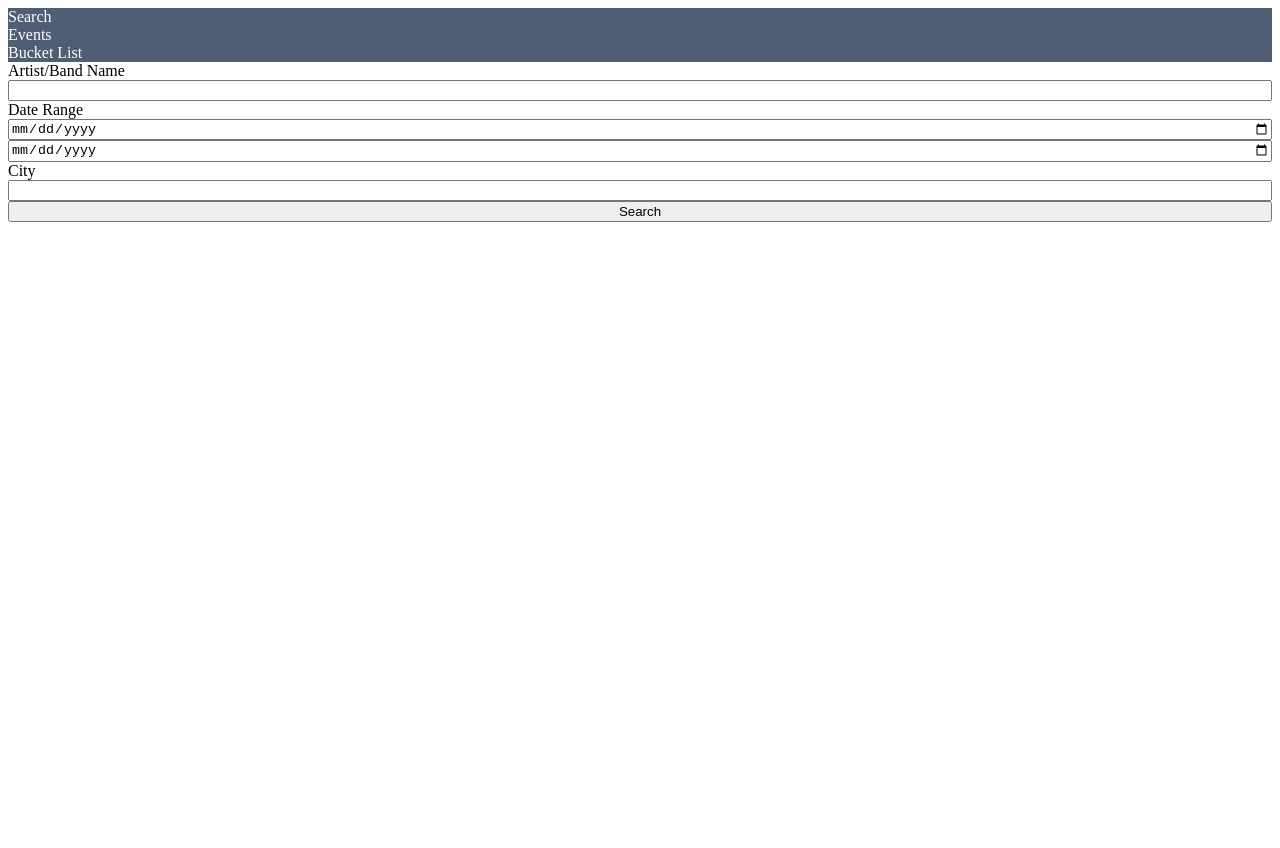
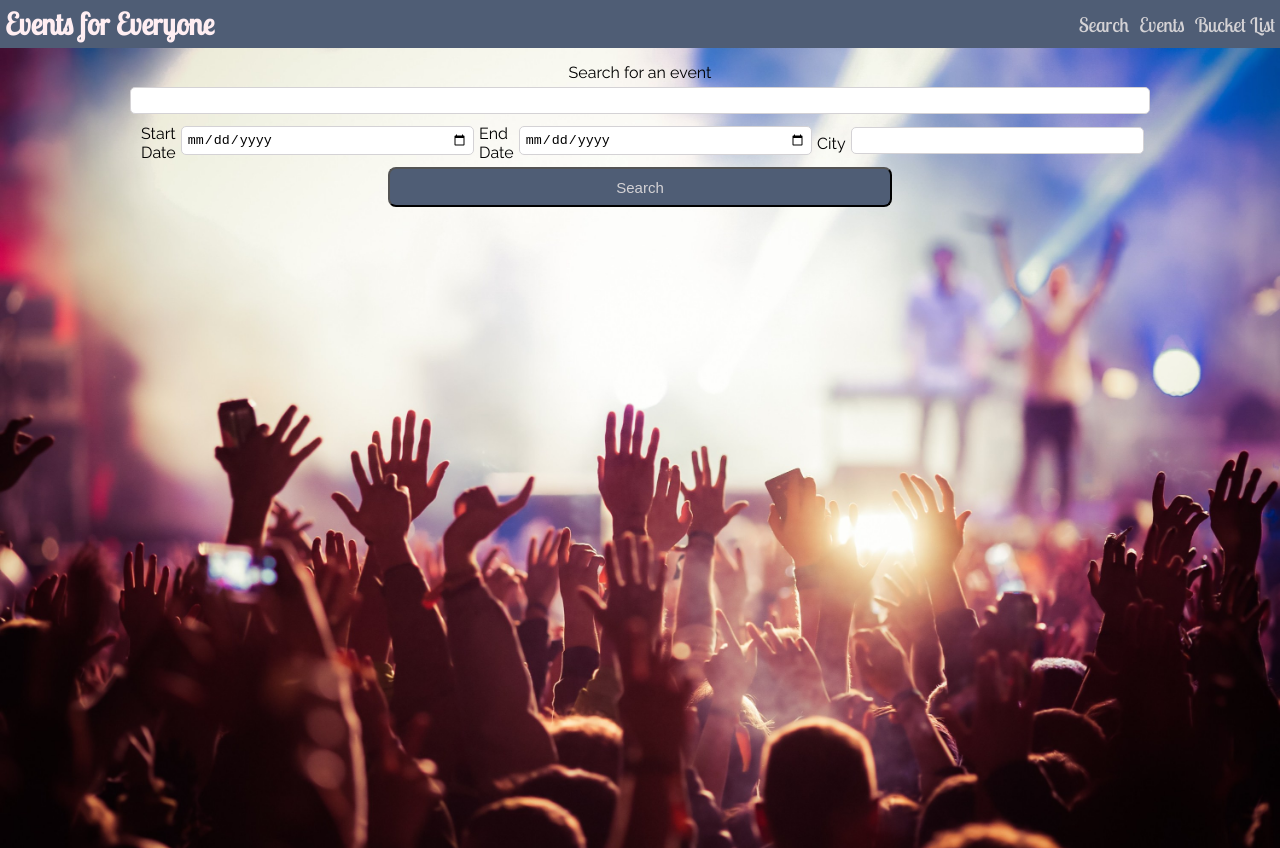
Before and after one commit to lcmarchan/Ticket-Master-Group-Project, an Angular app: page /search-criteria in a window 1280 px wide. Before the commit the page ends 800 px from the top, so only its background shows below. Built offline with nearby package versions, Linux system fonts and the light colour scheme.

Commit message:
background image added

```diff
--- a/src/app/app.component.css
+++ b/src/app/app.component.css
@@ -1,10 +1,36 @@
 .mainNav {
   display: flex;
   background-color: #4f5d75;
+  font-family: "Lobster Two", cursive;
+  justify-content: space-between;
 }
 
 a {
   display: flex;
-  color: white;
+  color: #d4d2d5;
   text-decoration: none;
+  font-family: "Lobster Two", cursive;
+  padding: 5px;
+  font-size: 20px;
 }
+a:hover {
+  text-decoration-line: underline;
+}
+
+div {
+  display: flex;
+}
+
+nav {
+  display: flex;
+  flex-direction: row;
+  align-items: center;
+  width: 100%;
+  justify-content: space-between;
+}
+
+h1 {
+  color: #ffeef2;
+  padding: 5px;
+  font-size: 30px;
+}
--- a/src/app/app.component.html
+++ b/src/app/app.component.html
@@ -1,8 +1,13 @@
 <div class="mainNav">
   <nav>
-    <a routerLinkActive="active" routerLink="/search-criteria">Search</a>
-    <a routerLinkActive="active" routerLink="/event-list">Events</a>
-    <a routerLinkActive="active" routerLink="/bucketlist-page">Bucket List</a>
+    <div>
+      <h1>Events for Everyone</h1>
+    </div>
+    <div class="nav">
+      <a routerLinkActive="active" routerLink="/search-criteria">Search</a>
+      <a routerLinkActive="active" routerLink="/event-list">Events</a>
+      <a routerLinkActive="active" routerLink="/bucketlist-page">Bucket List</a>
+    </div>
   </nav>
 </div>
 
--- a/src/app/bucketlist-page/bucketlist-page.component.css
+++ b/src/app/bucketlist-page/bucketlist-page.component.css
@@ -0,0 +1,39 @@
+/* <i class="fas fa-star"></i> */
+* {
+  font-family: 'Raleway', sans-serif;
+}
+main {
+  display: flex;
+  justify-content: center;
+  align-items: center;
+  flex-wrap: wrap;
+}
+
+.mainContent {
+  /* display: flex;
+  flex-wrap: wrap;
+  align-items: center;
+  flex-direction: column;
+  justify-content: center; */
+  border: 2px solid black;
+  padding: 10px;
+  border-radius: 10px;
+  margin: 20px;
+  height: 370px;
+  width: 300px;
+}
+
+img {
+  width: 300px;
+  height: 200px;
+}
+
+.bucketInfo {
+  display: flex;
+  border-top: 2px solid black;
+  flex-direction: column;
+}
+
+p {
+  margin: 0px;
+}
--- a/src/app/bucketlist-page/bucketlist-page.component.html
+++ b/src/app/bucketlist-page/bucketlist-page.component.html
@@ -1,9 +1,11 @@
-<div *ngFor="let favorite of favoriteList; index as i">
+<main>
+  <div class="mainContent" *ngFor="let favorite of favoriteList; index as i">
     <img src="{{ favorite.images[0].url }}" />
+    <div class="bucketInfo">
       <p>Event Name: {{ favorite.name }}</p>
       <p>Event Date: {{ favorite.dates.start.localDate }}</p>
       <p>Event City: {{ favorite._embedded.venues[0].city.name }}</p>
-  <a href="{{ favorite.url }}">Go to event page</a>
+
       <div *ngIf="favorite.showDetails">
         <p>Event Venue: {{ favorite._embedded.venues[0].name }}</p>
         <p>Genre: {{ favorite.classifications[0].genre.name }}</p>
@@ -12,4 +14,7 @@
         See More Details
       </button>
       <button (click)="removeFavorite(i)">X</button>
+      <a href="{{ favorite.url }}">Go to event page</a>
     </div>
+  </div>
+</main>
--- a/src/app/event-list/event-list.component.css
+++ b/src/app/event-list/event-list.component.css
@@ -1,4 +1,8 @@
 /* <i class="fas fa-star"></i> */
+* {
+  font-family: "Raleway", sans-serif;
+}
+
 main {
   display: flex;
   justify-content: center;
--- a/src/app/event-list/event-list.component.html
+++ b/src/app/event-list/event-list.component.html
@@ -14,7 +14,7 @@
         See More Details
       </button>
       <button (click)="addToFavorites(eventData[i])">
-        Add to Favorites List
+        Add to Bucket List
       </button>
       <a href="{{ event.url }}">Go to event page</a>
     </div>
--- a/src/app/search-criteria/search-criteria.component.css
+++ b/src/app/search-criteria/search-criteria.component.css
@@ -1,3 +1,11 @@
+:host {
+  display: block;
+  font-family: "Raleway", sans-serif;
+  background-image: url("/assets/img/concertimage.jpg");
+  background-size: cover;
+  height: 100vh;
+}
+
 div {
   display: flex;
   justify-content: center;
@@ -7,4 +15,36 @@ div {
 form {
   display: flex;
   flex-direction: column;
+  align-items: center;
+  padding: 10px;
 }
+label {
+  padding: 5px;
+}
+input {
+  padding: 5px;
+  margin-bottom: 5px;
+  width: 80%;
+}
+
+.buttonStyle {
+  background-color: #4f5d75;
+  color: #d4d2d5;
+  border-radius: 8px;
+  height: 5vh;
+  font-size: 15px;
+  width: 40%;
+}
+
+button:hover {
+  color: yellow;
+}
+
+.dateCityInputs {
+  width: 80%;
+}
+
+input {
+  border-radius: 5px;
+  border: 1px solid #d4d2d5;
+}
--- a/src/app/search-criteria/search-criteria.component.html
+++ b/src/app/search-criteria/search-criteria.component.html
@@ -9,12 +9,15 @@
     )
   "
 >
-  <label for="keyword">Artist/Band Name</label>
+  <label for="keyword">Search for an event</label>
   <input type="text" name="keyword" id="search" required ngModel />
-  <label for="date">Date Range</label>
-  <input type="date" name="startDateTime" id="date" required ngModel />
-  <input type="date" name="endDateTime" id="dateTwo" required ngModel />
-  <label for="city">City</label>
-  <input type="text" name="city" id="city" ngModel />
-  <button>Search</button>
+  <div class="dateCityInputs">
+    <label for="dateStart">Start Date</label>
+    <input type="date" name="startDateTime" id="dateStart" required ngModel />
+    <label for="dateTwo">End Date</label>
+    <input type="date" name="endDateTime" id="dateTwo" required ngModel />
+    <label for="city">City</label>
+    <input type="text" name="city" id="city" ngModel />
+  </div>
+  <button class="buttonStyle">Search</button>
 </form>
--- a/src/index.html
+++ b/src/index.html
@@ -7,8 +7,18 @@
 
     <meta name="viewport" content="width=device-width, initial-scale=1" />
     <link rel="icon" type="image/x-icon" href="favicon.ico" />
+    <link
+      href="https://fonts.googleapis.com/css?family=Lobster+Two&display=swap"
+      rel="stylesheet"
+    />
+
+    <link
+      href="https://fonts.googleapis.com/css?family=Raleway&display=swap"
+      rel="stylesheet"
+    />
   </head>
   <body>
+
     <app-root></app-root>
     <script src="https://kit.fontawesome.com/f7a782975f.js"></script>
   </body>
--- a/src/styles.css
+++ b/src/styles.css
@@ -1 +1,6 @@
-/* You can add global styles to this file, and also import other style files */
+* {
+  margin: 0;
+}
+body {
+
+}
```
Also changed, not shown: src/assets/img/concertimage.jpg (added). Lines whose indentation alone changed are shown as unchanged.
